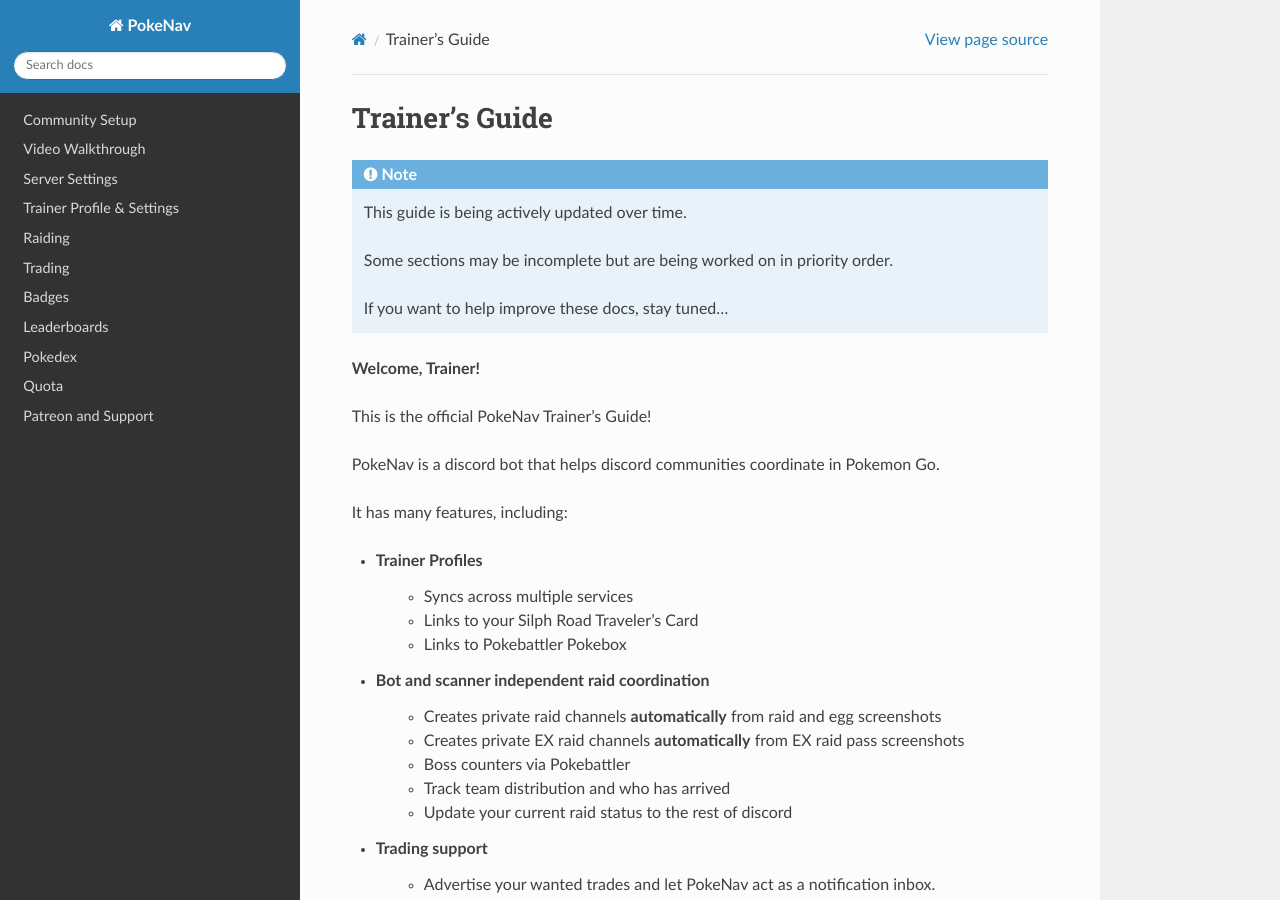
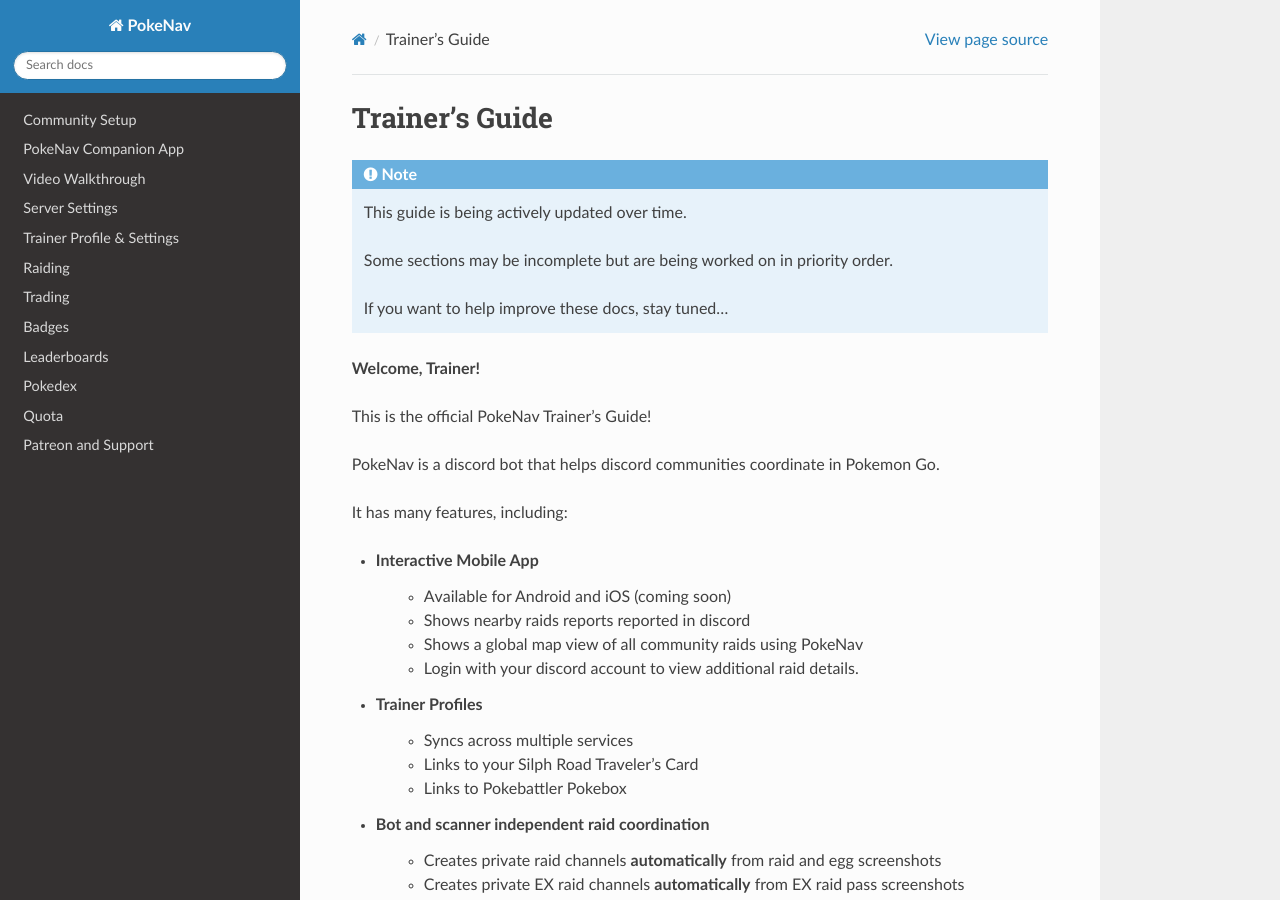
Before and after one commit to PokeNavBot/pokenav-documentation, a Sphinx documentation site: the page built from source/index.rst, in a window 1280 px wide and 900 px high. Built offline with Sphinx 7.4.7 and the Read the Docs theme 2.0.0, drawn with Linux system fonts in a browser that asks for light colours; formulas are drawn with MathJax 3.

Commit message:
pokenav mobile app

```diff
--- a/source/index.rst
+++ b/source/index.rst
@@ -22,6 +22,12 @@
 PokeNav is a discord bot that helps discord communities coordinate in Pokemon Go.
 
 It has many features, including:
+
+* Interactive Mobile App
+    * Available for Android and iOS (coming soon)
+    * Shows nearby raids reports reported in discord
+    * Shows a global map view of all community raids using PokeNav
+    * Login with your discord account to view additional raid details.
 
 * Trainer Profiles
     * Syncs across multiple services
@@ -55,6 +61,7 @@
    :hidden:
 
    community_setup
+   mobile_app
    video_overview
    moderation
    trainer
```
Also changed, not shown: source/mobile_app.md (added, +71 -0 lines), source/moderation.md (+1 -0 lines), source/_static/imgs/community-list.png (added), source/_static/imgs/missing-gym.png (added), source/_static/imgs/missing-time.png (added), source/_static/imgs/mobile-app-not-visible.png (added), source/_static/imgs/mobile-app-visible.png (added).
